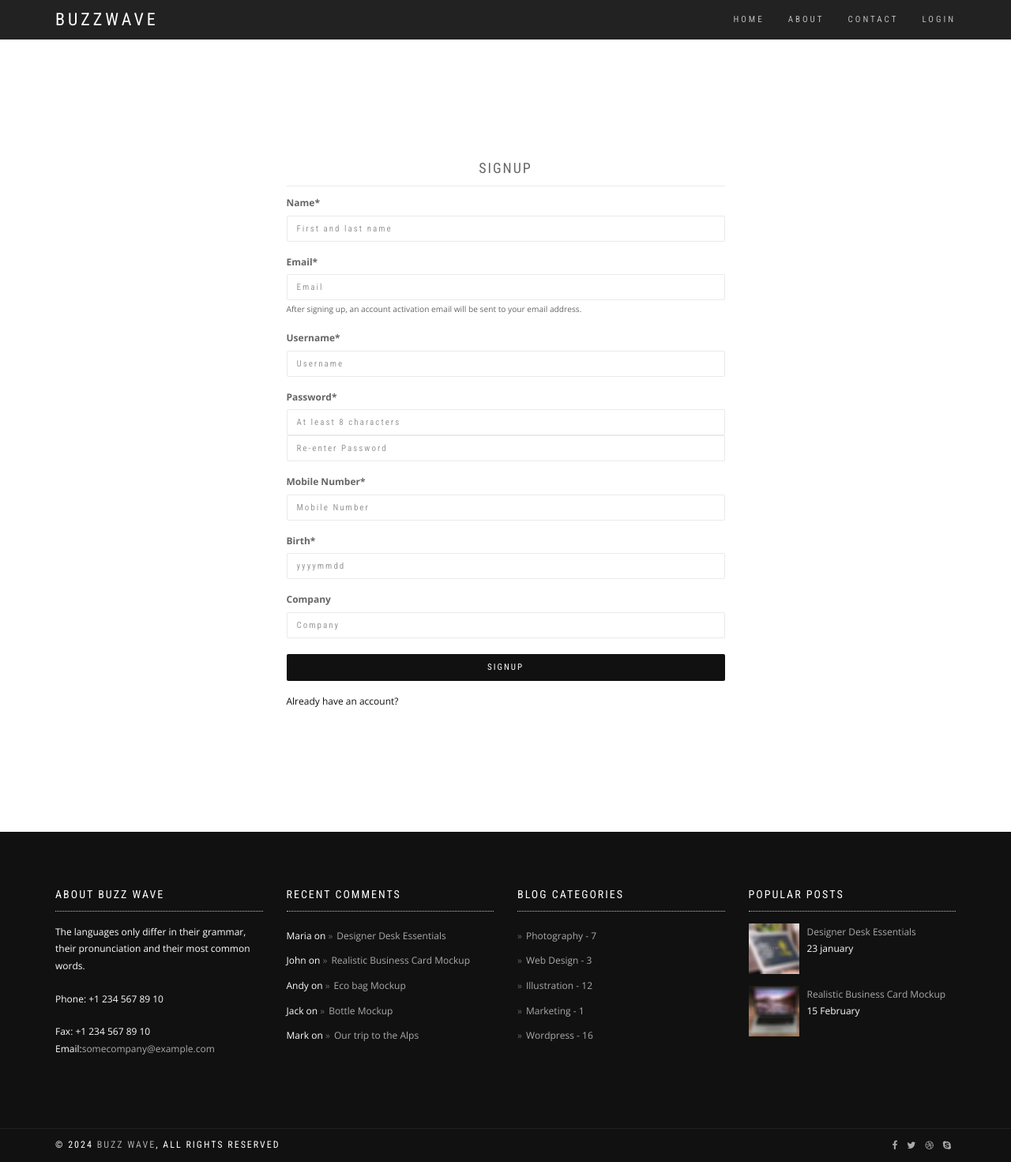
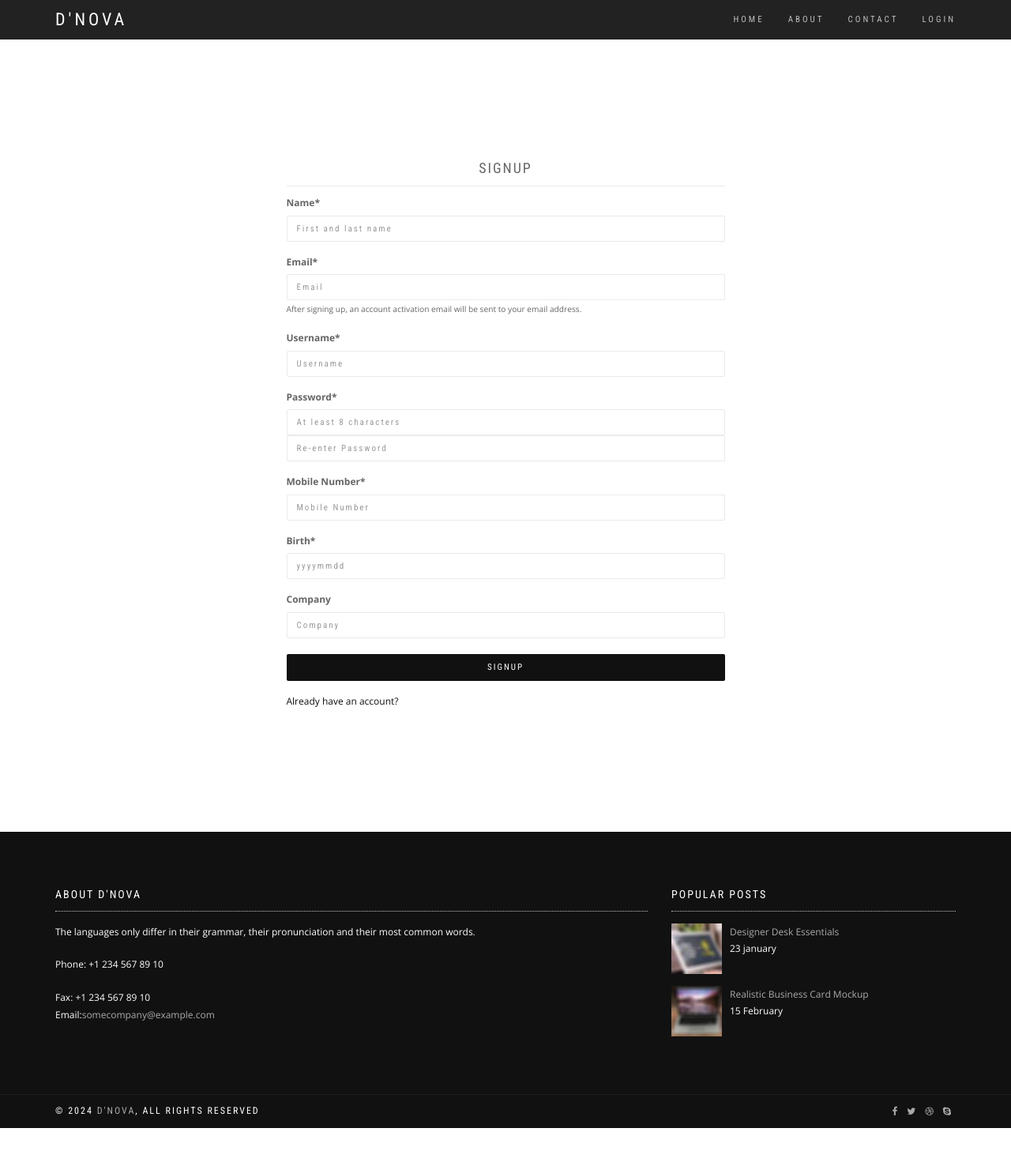
Before and after one commit to qudwn1114/BuzzWave, a Django app: page /signup/ in a window 1280 px wide. Shown: the whole page at 79% size. After the commit the page ends 1428 px from the top, so only its background shows below. Run offline with Django 4.2, Linux system fonts and the light colour scheme; parts of the project's set-up code (start-up, migrations or seed data) failed here and were passed over; some libraries are stand-ins or nearby versions; some web fonts are replaced.

Commit message:
fix: rename company name

```diff
--- a/buzzwave/templates/includes/website/footer.html
+++ b/buzzwave/templates/includes/website/footer.html
@@ -2,39 +2,15 @@
 <div class="module-small bg-dark">
   <div class="container">
     <div class="row">
-      <div class="col-sm-3">
+      <div class="col-sm-8">
         <div class="widget">
-          <h5 class="widget-title font-alt">About Buzz Wave</h5>
+          <h5 class="widget-title font-alt">About D'Nova</h5>
           <p>The languages only differ in their grammar, their pronunciation and their most common words.</p>
           <p>Phone: +1 234 567 89 10</p>Fax: +1 234 567 89 10
           <p>Email:<a href="#">somecompany@example.com</a></p>
         </div>
       </div>
-      <div class="col-sm-3">
-        <div class="widget">
-          <h5 class="widget-title font-alt">Recent Comments</h5>
-          <ul class="icon-list">
-            <li>Maria on <a href="#">Designer Desk Essentials</a></li>
-            <li>John on <a href="#">Realistic Business Card Mockup</a></li>
-            <li>Andy on <a href="#">Eco bag Mockup</a></li>
-            <li>Jack on <a href="#">Bottle Mockup</a></li>
-            <li>Mark on <a href="#">Our trip to the Alps</a></li>
-          </ul>
-        </div>
-      </div>
-      <div class="col-sm-3">
-        <div class="widget">
-          <h5 class="widget-title font-alt">Blog Categories</h5>
-          <ul class="icon-list">
-            <li><a href="#">Photography - 7</a></li>
-            <li><a href="#">Web Design - 3</a></li>
-            <li><a href="#">Illustration - 12</a></li>
-            <li><a href="#">Marketing - 1</a></li>
-            <li><a href="#">Wordpress - 16</a></li>
-          </ul>
-        </div>
-      </div>
-      <div class="col-sm-3">
+      <div class="col-sm-4">
         <div class="widget">
           <h5 class="widget-title font-alt">Popular Posts</h5>
           <ul class="widget-posts">
@@ -63,7 +39,7 @@
     <div class="container">
       <div class="row">
         <div class="col-sm-6">
-          <p class="copyright font-alt">&copy; 2024&nbsp;<a href="{% url 'website:home' }">Buzz Wave</a>, All Rights Reserved</p>
+          <p class="copyright font-alt">&copy; 2024&nbsp;<a href="{% url 'website:home' }">D'Nova</a>, All Rights Reserved</p>
         </div>
         <div class="col-sm-6">
           <div class="footer-social-links"><a href="#"><i class="fa fa-facebook"></i></a><a href="#"><i class="fa fa-twitter"></i></a><a href="#"><i class="fa fa-dribbble"></i></a><a href="#"><i class="fa fa-skype"></i></a>
--- a/buzzwave/templates/includes/website/main_navbar.html
+++ b/buzzwave/templates/includes/website/main_navbar.html
@@ -3,7 +3,7 @@
     <div class="container">
       <div class="navbar-header">
         <button class="navbar-toggle" type="button" data-toggle="collapse" data-target="#custom-collapse"><span class="sr-only">Toggle navigation</span><span class="icon-bar"></span><span class="icon-bar"></span><span class="icon-bar"></span></button>
-        <a class="navbar-brand" href="{% url 'website:home' %}">BuzzWave</a>
+        <a class="navbar-brand" href="{% url 'website:home' %}">D'Nova</a>
       </div>
       <div class="collapse navbar-collapse" id="custom-collapse">
         <ul class="nav navbar-nav navbar-right">
--- a/buzzwave/templates/includes/website/navbar.html
+++ b/buzzwave/templates/includes/website/navbar.html
@@ -3,7 +3,7 @@
   <div class="container">
     <div class="navbar-header">
       <button class="navbar-toggle" type="button" data-toggle="collapse" data-target="#custom-collapse"><span class="sr-only">Toggle navigation</span><span class="icon-bar"></span><span class="icon-bar"></span><span class="icon-bar"></span></button>
-      <a class="navbar-brand" href="{% url 'website:home' %}">BuzzWave</a>
+      <a class="navbar-brand" href="{% url 'website:home' %}">D'Nova</a>
     </div>
     <div class="collapse navbar-collapse" id="custom-collapse">
       <ul class="nav navbar-nav navbar-right">
--- a/buzzwave/templates/layouts/website_base.html
+++ b/buzzwave/templates/layouts/website_base.html
@@ -11,7 +11,7 @@
     {% endblock %}
 
     {% block title %}
-    <title>Buzz Wave | Follow up SNS Trend</title>
+    <title>D'Nova | Follow up SNS Trend</title>
     {% endblock %}
 
     <link rel="apple-touch-icon" sizes="57x57" href="{% static 'assets/images/favicons/apple-icon-57x57.png' %}">
--- a/buzzwave/website/templates/authentication/activation_email.html
+++ b/buzzwave/website/templates/authentication/activation_email.html
@@ -2,7 +2,7 @@
 
 {{user.username}}
 
-Please click the link below to complete the BuzzWave email authentication process.
+Please click the link below to complete the D'Nova email authentication process.
 
 http://{{domain}}{% url 'website:activate' uidb64=uid token=token %}
 
--- a/buzzwave/website/templates/authentication/password_reset_email.html
+++ b/buzzwave/website/templates/authentication/password_reset_email.html
@@ -2,7 +2,7 @@
 
 {{user.get_username}}
 
-To reset BuzzWave Password, complete it through the link below.
+To reset D'Nova Password, complete it through the link below.
 
 {{ protocol }}://{{domain}}{% url 'website:password_reset_confirm' uidb64=uid token=token %}
 
--- a/buzzwave/website/templates/authentication/password_reset_subject.txt
+++ b/buzzwave/website/templates/authentication/password_reset_subject.txt
@@ -1 +1 @@
-BuzzWave Reset Password
+D'Nova Reset Password
--- a/buzzwave/website/templates/authentication/user_login.html
+++ b/buzzwave/website/templates/authentication/user_login.html
@@ -26,7 +26,7 @@
               </div>
               <div class="form-group">
                 <a href="{% url 'website:password_reset' %}">Forgot Password?</a>
-                <a href="{% url 'website:signup' %}" class="pull-right">New to BuzzWave?</a>
+                <a href="{% url 'website:signup' %}" class="pull-right">New to D'Nova?</a>
               </div>
             </form>
           </div>
--- a/buzzwave/website/templates/authentication/user_main.html
+++ b/buzzwave/website/templates/authentication/user_main.html
@@ -9,7 +9,7 @@
 {% endblock %}
 
 {% block content %}
-<section class="home-section home-parallax home-fade home-full-height bg-dark-60 agency-page-header" id="home" data-background="{% static 'assets/images/agency/agency_bg.jpg' %}">
+<section class="home-section home-parallax home-fade home-full-height bg-dark-60 agency-page-header" id="home" data-background="{% static 'images/main/analysis_bg.jpg' %}">
     <div class="titan-caption">
       <div class="caption-content">
         <div class="font-alt mb-30 titan-title-size-1">Grow your digital marketing insights</div>
@@ -398,7 +398,7 @@
             <div class="col-sm-4">
             <div class="alt-features-item mt-0">
                 <div class="alt-features-icon"><span class="icon-megaphone"></span></div>
-                <h3 class="alt-features-title font-alt">Where to meet</h3>Titan Company<br/>23 Greate Street<br/>Los Angeles, 12345 LS
+                <h3 class="alt-features-title font-alt">Where to meet</h3>D'Nova Company<br/>23 Greate Street<br/>Los Angeles, 12345 LS
             </div>
             <div class="alt-features-item mt-xs-60">
                 <div class="alt-features-icon"><span class="icon-map"></span></div>
--- a/buzzwave/website/views/authentication_views/auth_views.py
+++ b/buzzwave/website/views/authentication_views/auth_views.py
@@ -140,7 +140,7 @@ class SignupView(View):
                 'uid': urlsafe_base64_encode(force_bytes(user.pk)),
                 'token': account_activation_token.make_token(user),
             })
-            mail_title = "[Buzzwave] Activate your account"
+            mail_title = "[D'Nova] Activate your account"
             sendEmail = EmailMessage(mail_title, message, settings.EMAIL_HOST_USER, to=[email])
             sendEmail.send()
 
@@ -181,7 +181,7 @@ class ActivationConfirmView(View):
                 'uid': urlsafe_base64_encode(force_bytes(user.pk)),
                 'token': account_activation_token.make_token(user),
             })
-            mail_title = "[Buzzwave] Activate your account"
+            mail_title = "[D'Nova] Activate your account"
             sendEmail = EmailMessage(mail_title, message, settings.EMAIL_HOST_USER, to=[user.email])
             sendEmail.send()
             return JsonResponse({"url":reverse('website:activation_confirm') + f'?username={user.username}', "message":"Email sent completed"}, status=status.HTTP_200_OK)
@@ -225,7 +225,7 @@ def contact(request: HttpRequest):
             'message' : message
         })
 
-        mail_title = f"[Buzz Wave] Contact email ({name})"
+        mail_title = f"[D'Nova] Contact email ({name})"
         sendEmail = EmailMessage(mail_title, message, settings.EMAIL_HOST_USER, to=[to_email])
         sendEmail.send()
     except Exception as e:
```
Also changed, not shown: README.md, buzzwave/static/images/main/analysis_bg.jpg (added).
